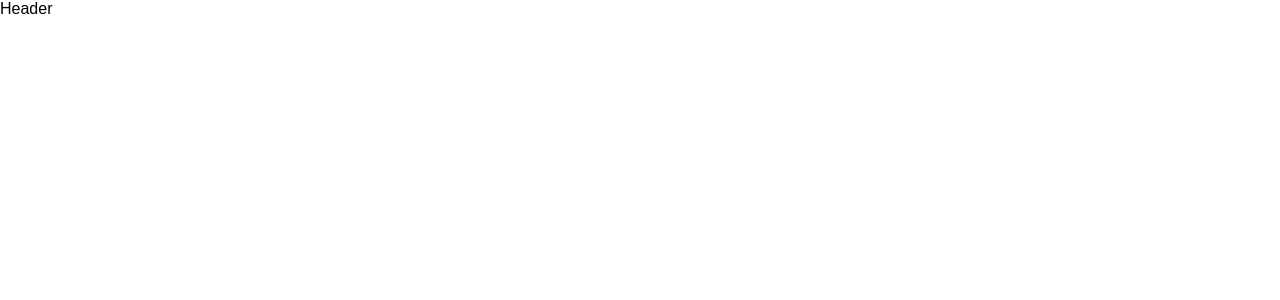
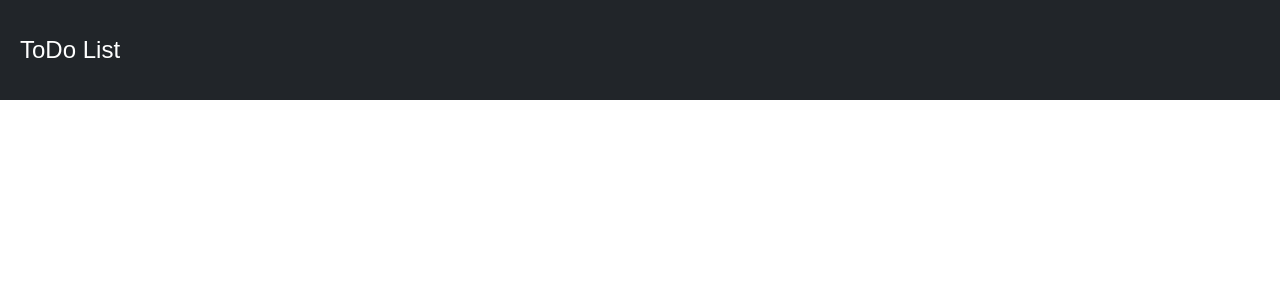
Before and after one commit to joaocorner/todo-nextjs, a Next.js app: page / in a window 1280 px wide. Shown: the top 300 px of the page. Built offline with nearby package versions, Linux system fonts and the light colour scheme.

Commit message:
changing header style

```diff
--- a/pages/index.js
+++ b/pages/index.js
@@ -12,8 +12,17 @@ function HomePage() {
 
 export default HomePage;
 
-const StyledHeader = styled.div``;
+const StyledHeader = styled.div`
+  background-color: #212529;
+  color: #fff;
+  height: 100px;
+  width: 100vw;
+  display: flex;
+  align-items: center;
+  padding: 0 20px;
+  font-size: 1.5rem;
+`;
 
 const Header = () => {
-  return <StyledHeader>Header</StyledHeader>;
+  return <StyledHeader>ToDo List</StyledHeader>;
 };
```
